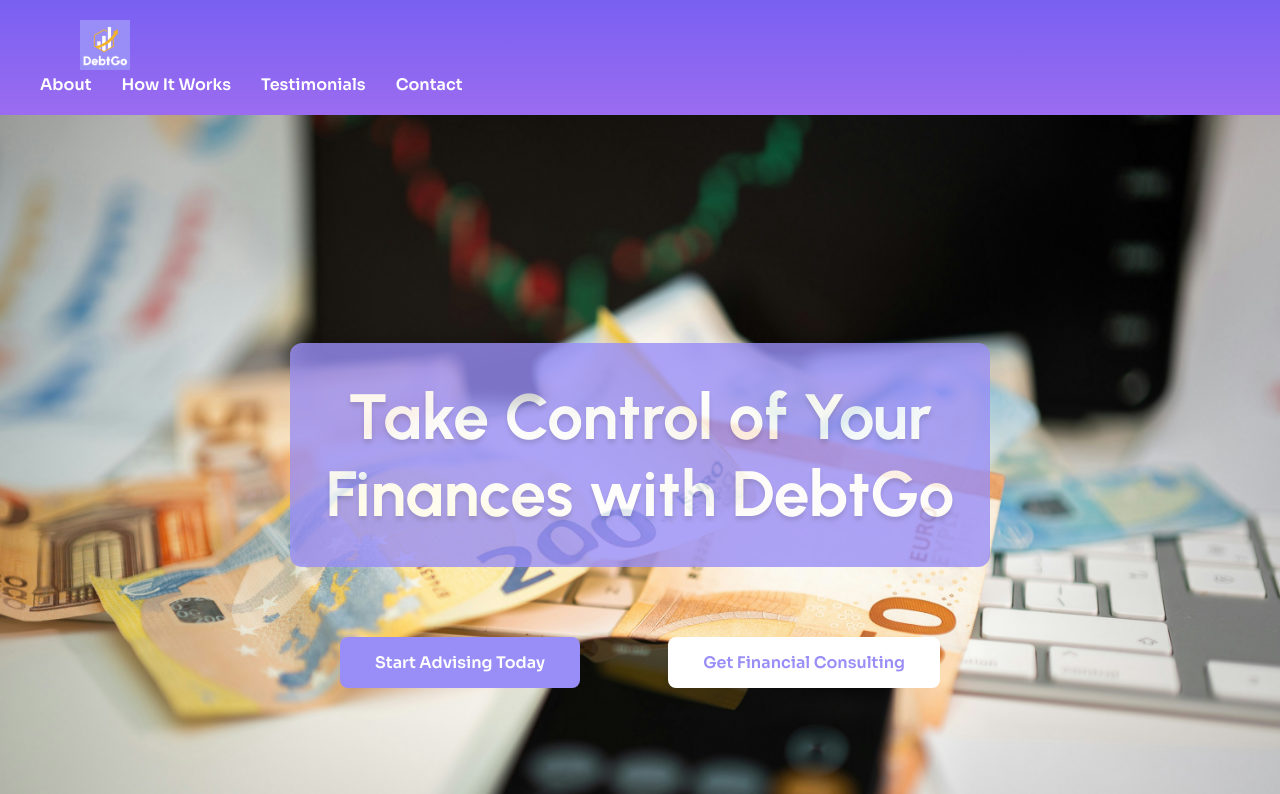
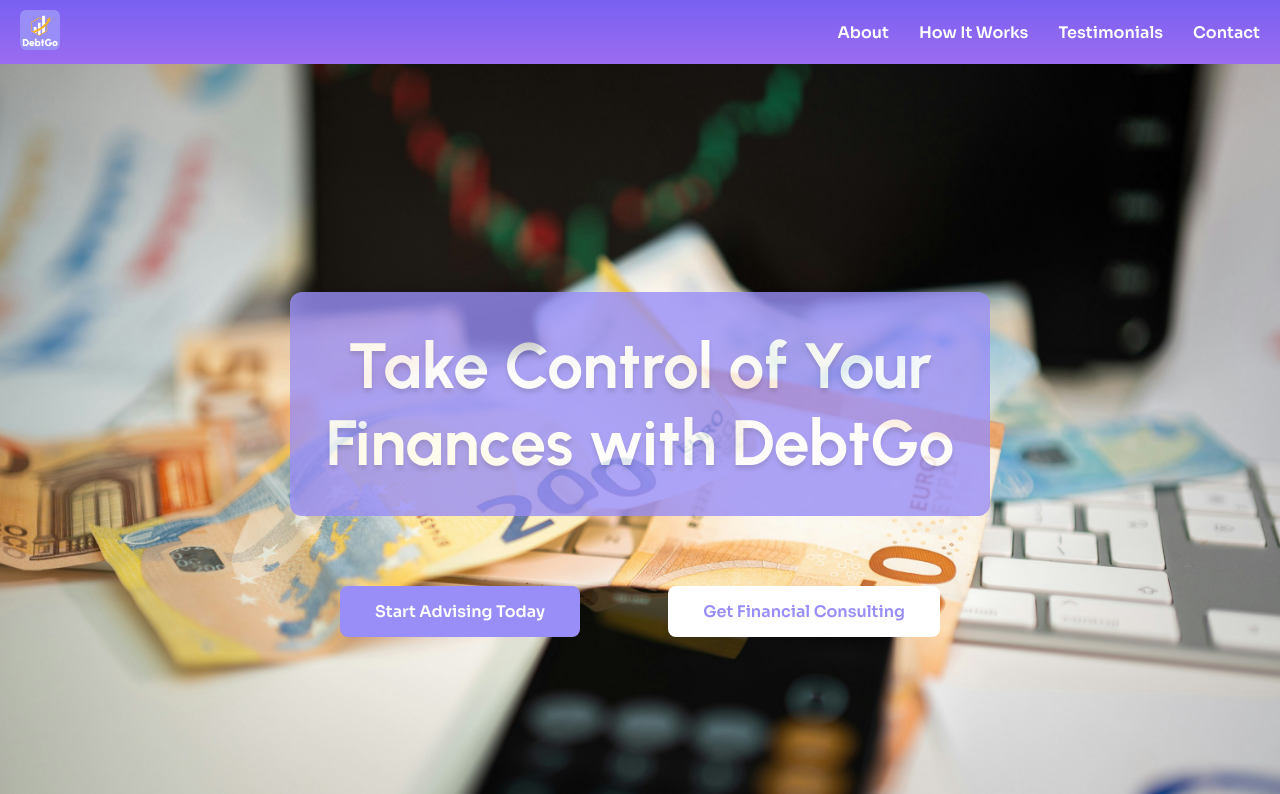
Before and after one commit to upc-pre-202501-cc238-365-debtgo/Landing-Page, a plain HTML site: page index.html in a window 1280 px wide. Shown: the top 794 px of the page. Drawn offline with Linux system fonts and the light colour scheme.

Commit message:
Update header.css

```diff
--- a/assets/styles/header.css
+++ b/assets/styles/header.css
@@ -6,6 +6,16 @@
     position: sticky;
     top: 0;
     z-index: 100;
+}
+
+.header-container {
+    display: flex;
+    align-items: center;
+    justify-content: space-between;
+    width: 100%;
+    max-width: 1280px;
+    margin: 0 auto;
+    padding-inline: 20px;
 }
 
 .navbar {
@@ -21,23 +31,19 @@
 }
 
 .logo img {
-    height: 50px;
+    height: 40px;
     width: auto;
-    margin-left: 40px;
-    margin-right: auto;
+    margin: 0;
+    border-radius: 6px;
 }
 
 .header {
-    display: flex;
-    align-items: center;
-    justify-content: space-between;
-    padding-block: 20px;
-    padding-inline: 40px;
+    background: linear-gradient(to bottom, var(--lavanda-profunda), var(--lavanda));
     position: sticky;
     top: 0;
     z-index: 100;
+    padding: 10px 0;
 }
-
 
 @media (width <=360px) {
     .header {
@@ -70,8 +76,13 @@
         z-index: 100;
     }
 
+    .header-container {
+    flex-direction: row;
+    justify-content: space-between;
+    padding-inline: 15px;
+    }
+
     .logo img {
-    height: 36px;
-    margin-left: 20px;
+    height: 30px;
+    }
 }
-}
```
